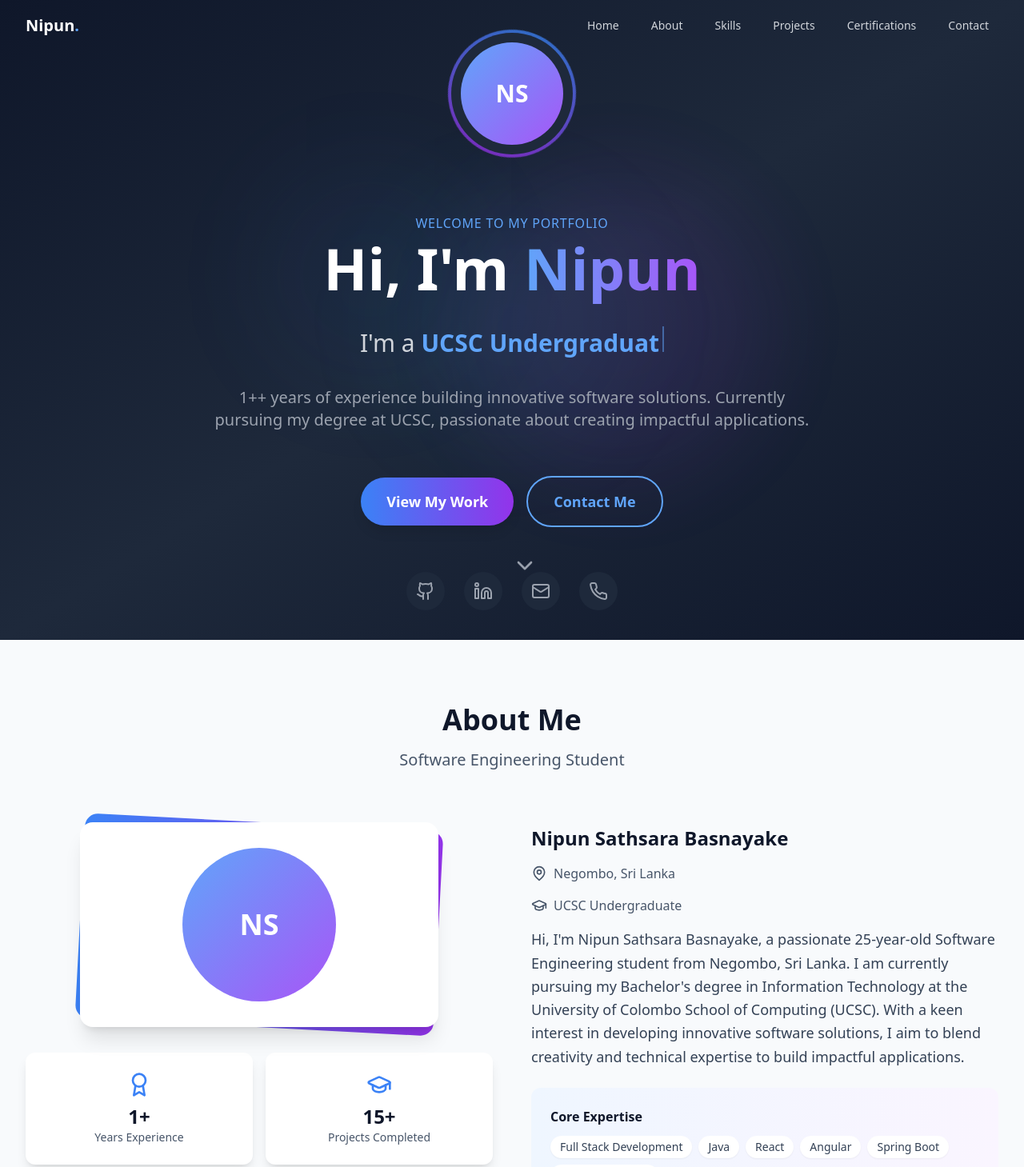
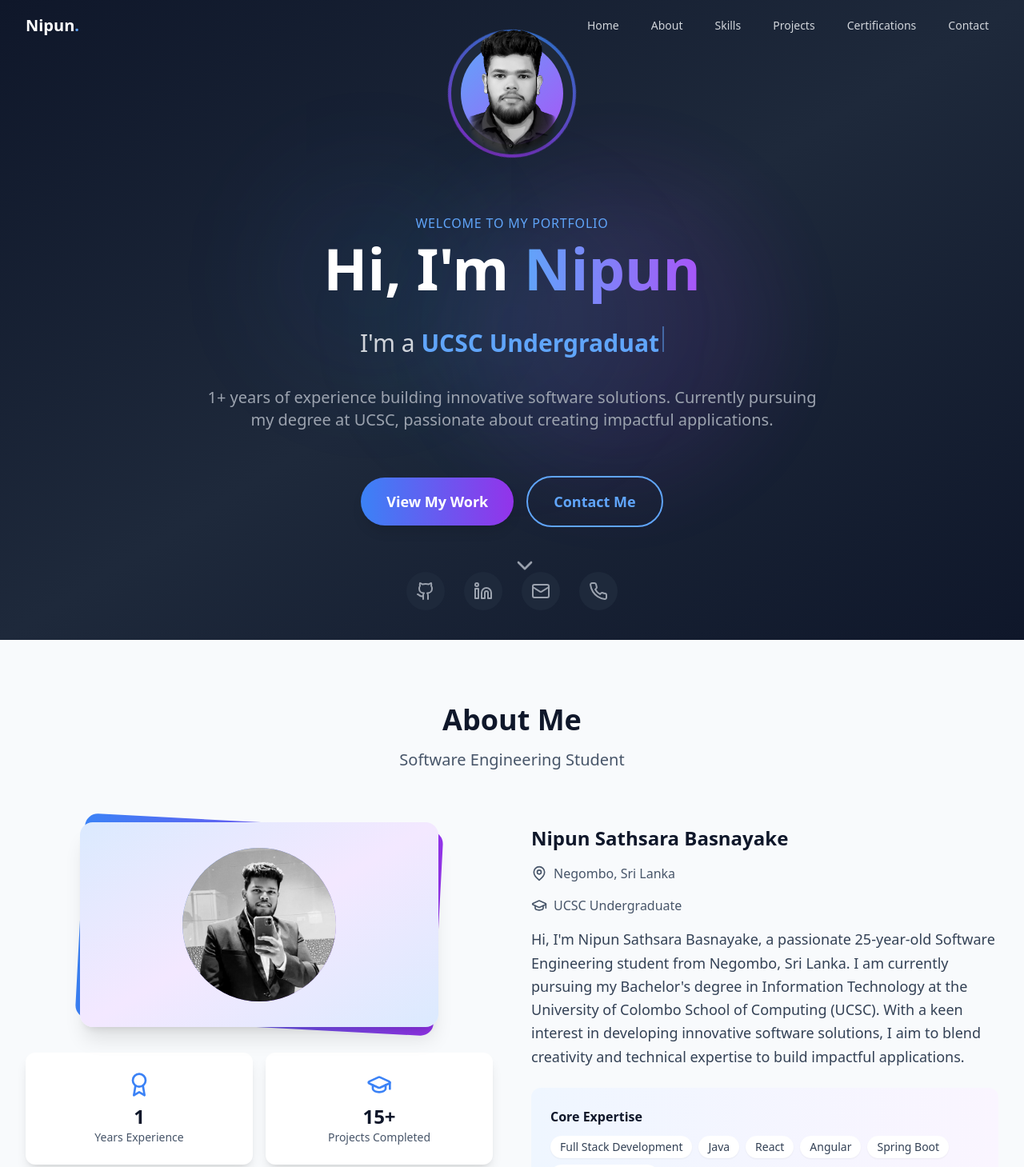
Before and after one commit to NipunBasnayake/Portfolio-2025, a React (Vite) app: page / in a window 1280 px wide. Shown: the top 1459 px of the page at 80% size. Built offline with nearby package versions, Linux system fonts and the light colour scheme.

Commit message:
changed home

```diff
--- a/package.json
+++ b/package.json
@@ -13,7 +13,8 @@
   "dependencies": {
     "lucide-react": "^0.344.0",
     "react": "^18.3.1",
-    "react-dom": "^18.3.1"
+    "react-dom": "^18.3.1",
+    "tsparticles": "^3.8.1"
   },
   "devDependencies": {
     "@eslint/js": "^9.9.1",
--- a/src/components/About.jsx
+++ b/src/components/About.jsx
@@ -32,12 +32,17 @@ const About = () => {
         <div className="grid lg:grid-cols-2 gap-12 items-center">
           {/* Left Column - Image and Stats */}
           <div className="space-y-8">
+
             <div className="relative">
               <div className="w-full max-w-md mx-auto relative">
                 <div className="absolute inset-0 bg-gradient-to-r from-blue-500 to-purple-600 rounded-2xl transform rotate-3"></div>
-                <div className="relative bg-white p-8 rounded-2xl shadow-xl">
-                  <div className="w-48 h-48 mx-auto bg-gradient-to-br from-blue-400 to-purple-500 rounded-full flex items-center justify-center text-white font-bold text-4xl">
-                    {personalData.firstName.charAt(0)}{personalData.lastName.split(' ')[0].charAt(0)}
+                <div className="relative bg-gradient-to-br from-blue-100 via-purple-100 to-blue-100 p-8 rounded-2xl shadow-xl">
+                <div className="w-48 h-48 mx-auto bg-gradient-to-br from-blue-400 to-purple-500 rounded-full flex items-center justify-center text-white font-bold text-4xl">
+                    <img
+                        src={personalData.profilePic}
+                        className="w-full h-full object-cover rounded-full"
+                        alt="Profile"
+                    />
                   </div>
                 </div>
               </div>
--- a/src/components/Hero.jsx
+++ b/src/components/Hero.jsx
@@ -51,12 +51,13 @@ const Hero = () => {
       <div className="relative z-10 max-w-7xl mx-auto px-4 sm:px-6 lg:px-8 text-center">
         <div className="space-y-8">
           {/* Profile Image */}
+
           <div className="relative inline-block">
             <div className="w-32 h-32 sm:w-40 sm:h-40 mx-auto mb-8 relative">
               <div className="absolute inset-0 bg-gradient-to-r from-blue-500 to-purple-600 rounded-full animate-spin-slow opacity-75"></div>
               <div className="absolute inset-1 bg-slate-800 rounded-full flex items-center justify-center">
                 <div className="w-24 h-24 sm:w-32 sm:h-32 bg-gradient-to-br from-blue-400 to-purple-500 rounded-full flex items-center justify-center text-white font-bold text-2xl sm:text-3xl">
-                  {personalData.firstName.charAt(0)}{personalData.lastName.split(' ')[0].charAt(0)}
+                  <img src={personalData.illustration} alt={"profile image illustration"}/>
                 </div>
               </div>
             </div>
--- a/src/data.js
+++ b/src/data.js
@@ -3,6 +3,8 @@ export const personalData = {
   lastName: "Sathsara Basnayake",
   fullName: "Nipun Sathsara Basnayake",
   age: 25,
+  illustration : "src/assets/images/photos/profile_Illustration.png",
+  profilePic: "src/assets/images/photos/ProfilePic.jpg",
   location: "Negombo, Sri Lanka",
   email: "nipunsathsara1999@gmail.com",
   phone: "+94 77 880 6029",
@@ -24,7 +26,7 @@ export const personalData = {
     "Spring Boot Developer",
     "Problem Solver",
   ],
-  experience: "1+",
+  experience: "1",
 };
 
 export const mainSkillAreas = [
```
Also changed, not shown: 1 other file (tests, documents, lock files or other folders).
